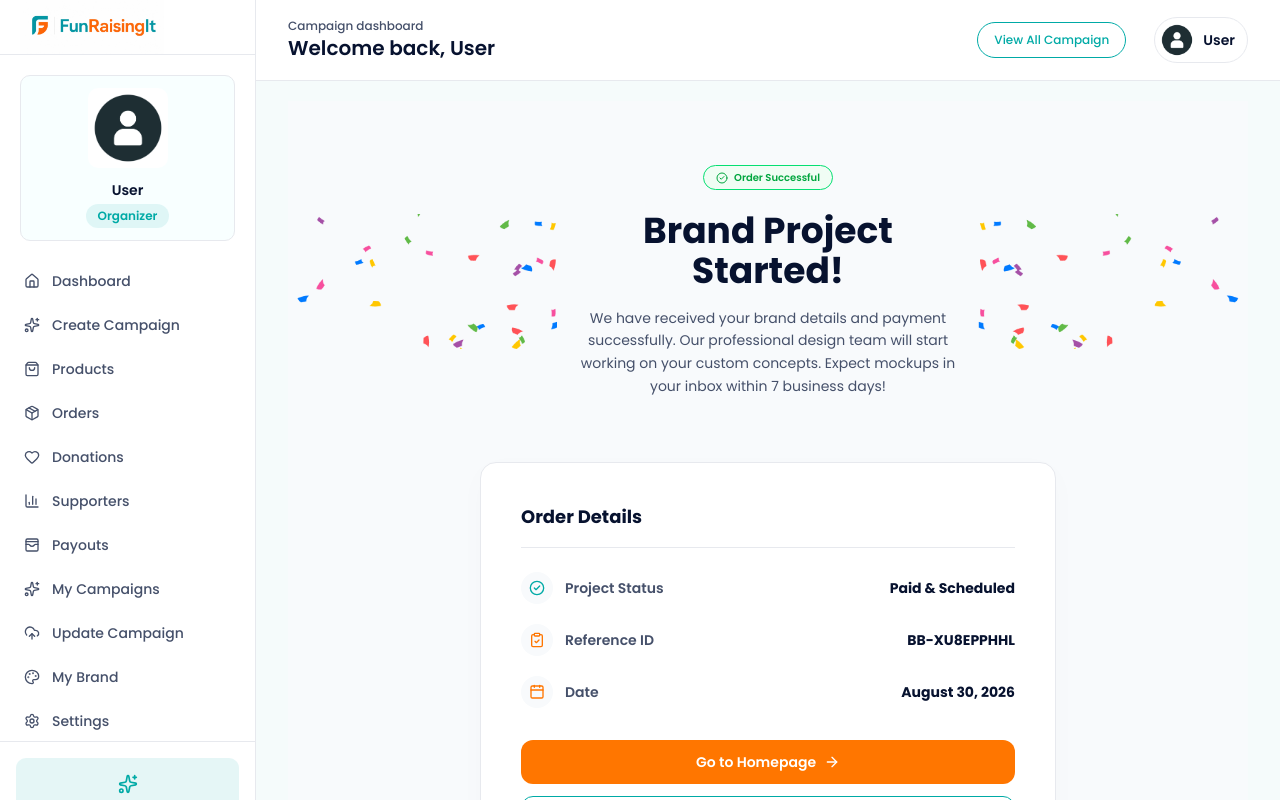
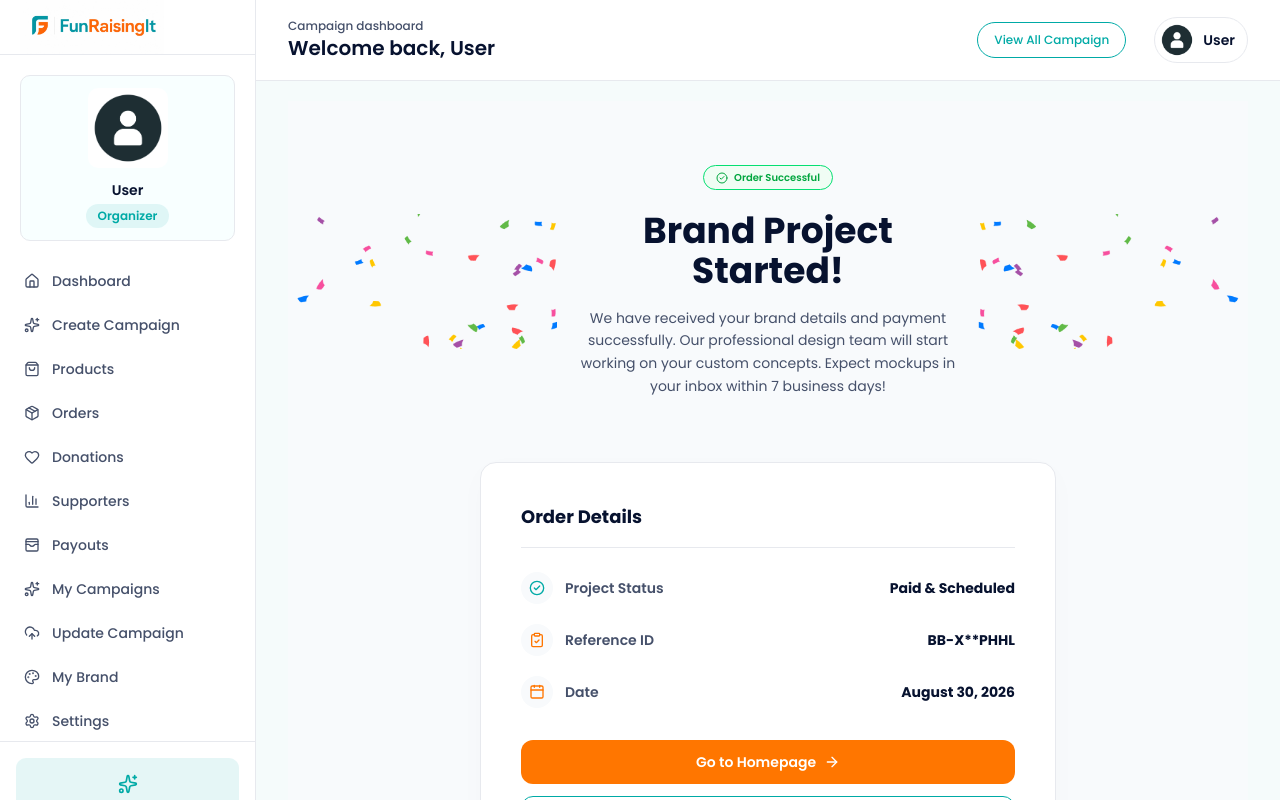
Before and after one commit to mostafizurrahaman/funraisingit-fe, a Next.js app: page /brand-builder/success in a window 1280 px wide. Shown: the top 800 px of the page. Built offline with nearby package versions, Linux system fonts and the light colour scheme; sample sign-in values are in the browser's storage.

Commit message:
fix: refactor SuccessContent component for improved readability and maintainability; mask session ID in details

```diff
--- a/src/app/(dashboard)/brand-builder/success/page.tsx
+++ b/src/app/(dashboard)/brand-builder/success/page.tsx
@@ -4,13 +4,26 @@ import React, { Suspense } from "react";
 import Image from "next/image";
 import Link from "next/link";
 import { useSearchParams } from "next/navigation";
-import { CheckCircle2, ClipboardCheck, ShieldCheck, Calendar, ArrowRight } from "lucide-react";
+import {
+  CheckCircle2,
+  ClipboardCheck,
+  ShieldCheck,
+  Calendar,
+  ArrowRight,
+} from "lucide-react";
 import glitter from "../../../../assets/glitter.png";
 
 function SuccessContent() {
   const searchParams = useSearchParams();
-  const sessionId = searchParams.get("session_id") || "BB-" + Math.random().toString(36).substr(2, 9).toUpperCase();
+  // const sessionId = searchParams.get("session_id") || "BB-" + Math.random().toString(36).substr(2, 9).toUpperCase();
+  const sessionId =
+    searchParams.get("session_id") ||
+    "BB-" + Math.random().toString(36).substr(2, 9).toUpperCase();
 
+  const maskedSessionId =
+    sessionId.length > 8
+      ? `${sessionId.slice(0, 4)}**${sessionId.slice(-4)}`
+      : sessionId;
   const currentDate = new Date().toLocaleDateString("en-US", {
     year: "numeric",
     month: "long",
@@ -18,9 +31,24 @@ function SuccessContent() {
   });
 
   const details = [
-    { label: "Project Status", value: "Paid & Scheduled", icon: CheckCircle2, color: "text-secondary" },
-    { label: "Reference ID", value: sessionId, icon: ClipboardCheck, color: "text-primary" },
-    { label: "Date", value: currentDate, icon: Calendar, color: "text-primary" },
+    {
+      label: "Project Status",
+      value: "Paid & Scheduled",
+      icon: CheckCircle2,
+      color: "text-secondary",
+    },
+    {
+      label: "Reference ID",
+      value: maskedSessionId,
+      icon: ClipboardCheck,
+      color: "text-primary",
+    },
+    {
+      label: "Date",
+      value: currentDate,
+      icon: Calendar,
+      color: "text-primary",
+    },
   ] as const;
 
   return (
@@ -43,7 +71,9 @@ function SuccessContent() {
               Brand Project Started!
             </h1>
             <p className="mx-auto mt-4 max-w-2xl text-xs text-muted-foreground sm:text-sm leading-relaxed">
-              We have received your brand details and payment successfully. Our professional design team will start working on your custom concepts. Expect mockups in your inbox within 7 business days!
+              We have received your brand details and payment successfully. Our
+              professional design team will start working on your custom
+              concepts. Expect mockups in your inbox within 7 business days!
             </p>
           </div>
           <Image
@@ -65,12 +95,21 @@ function SuccessContent() {
               {details.map((detail) => {
                 const Icon = detail.icon;
                 return (
-                  <div key={detail.label} className="flex items-center gap-3 text-xs sm:text-sm">
-                    <div className={`flex size-8 items-center justify-center rounded-full bg-slate-50 ${detail.color}`}>
+                  <div
+                    key={detail.label}
+                    className="flex items-center gap-3 text-xs sm:text-sm"
+                  >
+                    <div
+                      className={`flex size-8 items-center justify-center rounded-full bg-slate-50 ${detail.color}`}
+                    >
                       <Icon className="size-4 shrink-0" />
                     </div>
-                    <dt className="font-semibold text-muted-foreground">{detail.label}</dt>
-                    <dd className="ml-auto text-right font-bold text-foreground">{detail.value}</dd>
+                    <dt className="font-semibold text-muted-foreground">
+                      {detail.label}
+                    </dt>
+                    <dd className="ml-auto text-right font-bold text-foreground">
+                      {detail.value}
+                    </dd>
                   </div>
                 );
               })}
@@ -105,11 +144,13 @@ function SuccessContent() {
 
 export default function BrandBuilderSuccessPage() {
   return (
-    <Suspense fallback={
-      <div className="flex min-h-screen items-center justify-center bg-slate-50">
-        <div className="size-8 animate-spin rounded-full border-4 border-secondary border-t-transparent" />
-      </div>
-    }>
+    <Suspense
+      fallback={
+        <div className="flex min-h-screen items-center justify-center bg-slate-50">
+          <div className="size-8 animate-spin rounded-full border-4 border-secondary border-t-transparent" />
+        </div>
+      }
+    >
       <SuccessContent />
     </Suspense>
   );
```
